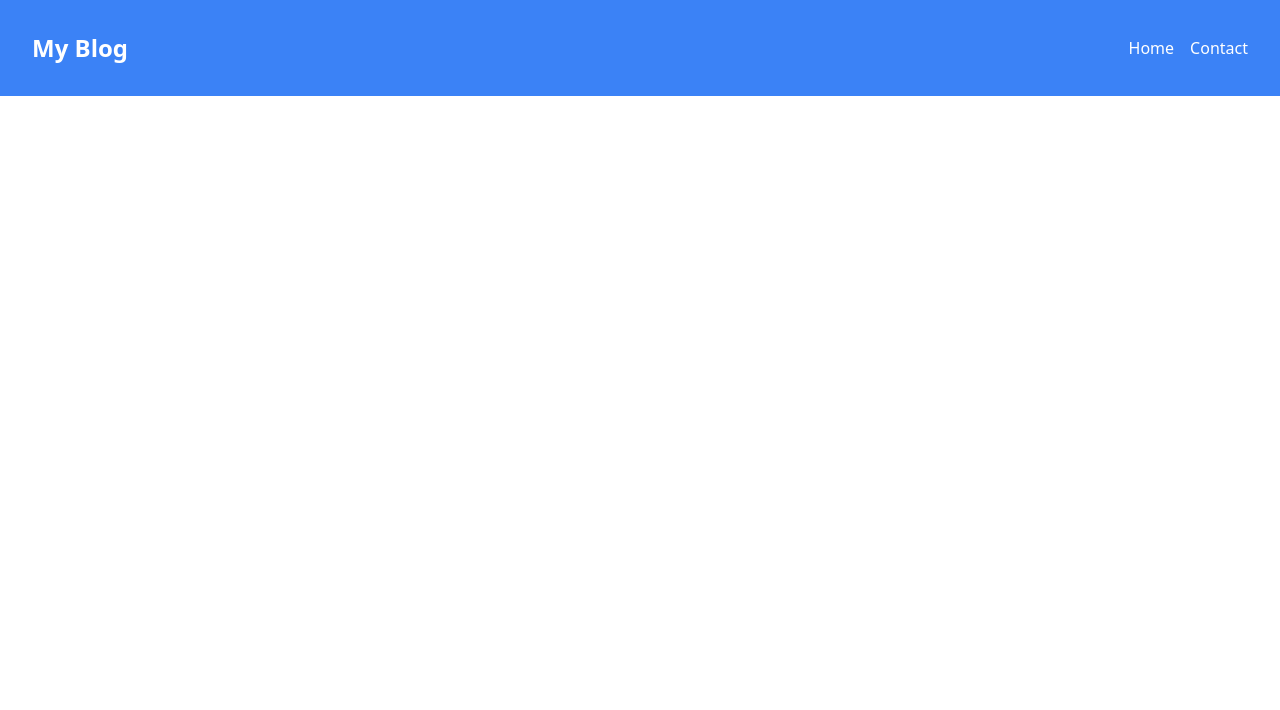
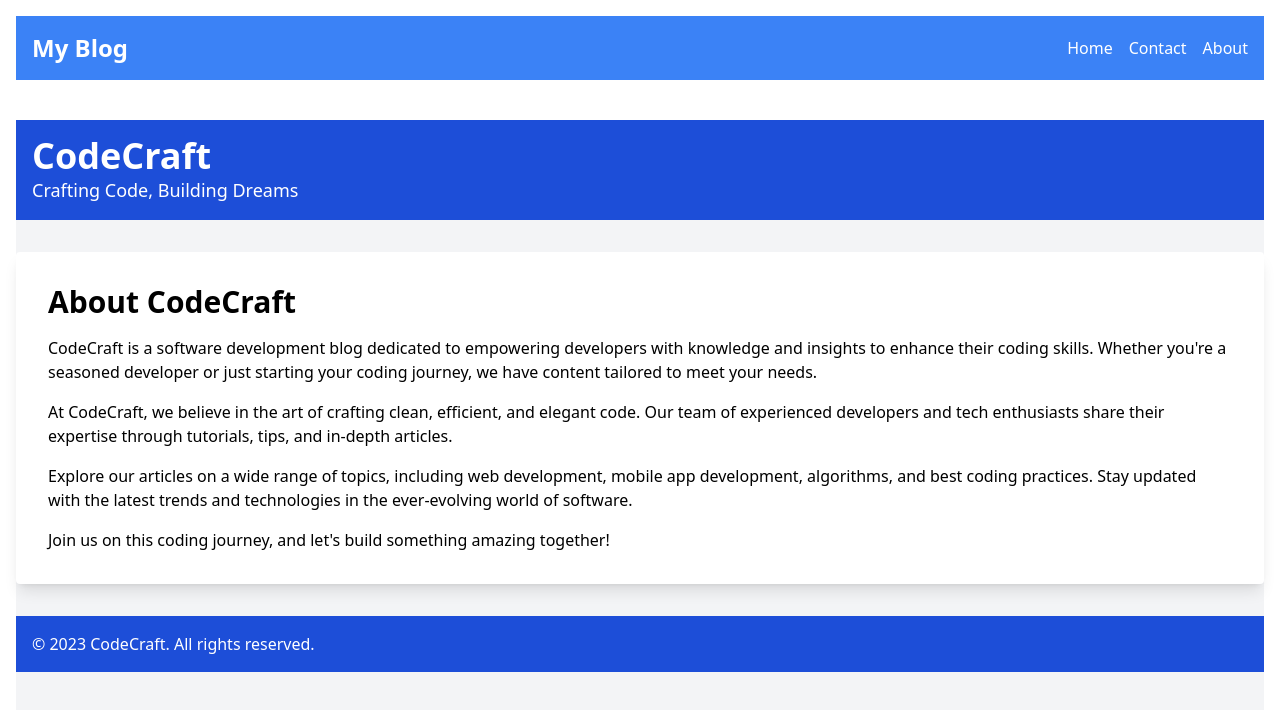
Before and after one commit to tonmoysaha/Blog-react, a React (Create React App) app: page /about in a window 1280 px wide. Shown: the top 710 px of the page. Built offline with nearby package versions, Linux system fonts and the light colour scheme.

Commit message:
about page

```diff
--- a/src/App.js
+++ b/src/App.js
@@ -3,18 +3,19 @@ import Header from "./pages/header";
 import Home from "./pages/home";
 import Contact from "./pages/contact";
 import React from "react";
+import AboutPage from "./pages/AboutPage";
 
 function App() {
     return (
         <div>
-            <nav className="bg-blue-500 p-4 text-white">
+            <nav className="p-4 text-white">
                 <BrowserRouter>
                     <Header></Header>
                     <Routes>
-                        <Route path="/" element={<Home/>}></Route>
-                        <Route path="/home" element={<Home/>}></Route>
-                        <Route path="/contact" element={<Contact/>}
-                        ></Route>
+                        <Route path="/" element={<Home/>}/>
+                        <Route path="/home" element={<Home/>}/>
+                        <Route path="/contact" element={<Contact/>}/>
+                        <Route path="/about" element={<AboutPage/>}/>
                     </Routes>
                 </BrowserRouter>
             </nav>
--- /dev/null
+++ b/src/pages/AboutPage.js
@@ -0,0 +1,45 @@
+import React from 'react';
+
+const AboutPage = () => {
+    return (
+        <div className="bg-gray-100 min-h-screen mt-10">
+            {/* Header */}
+            <header className="bg-blue-700 text-white p-4">
+                <div className="container mx-auto">
+                    <h1 className="text-4xl font-bold">CodeCraft</h1>
+                    <p className="text-lg">Crafting Code, Building Dreams</p>
+                </div>
+            </header>
+
+            {/* Main Content */}
+            <div className="container mx-auto my-8 p-8 bg-white text-black rounded shadow-lg">
+                <h2 className="text-3xl font-bold mb-4">About CodeCraft</h2>
+                <p className="mb-4">
+                    CodeCraft is a software development blog dedicated to empowering developers with knowledge and insights
+                    to enhance their coding skills. Whether you're a seasoned developer or just starting your coding journey,
+                    we have content tailored to meet your needs.
+                </p>
+                <p className="mb-4">
+                    At CodeCraft, we believe in the art of crafting clean, efficient, and elegant code. Our team of experienced
+                    developers and tech enthusiasts share their expertise through tutorials, tips, and in-depth articles.
+                </p>
+                <p className="mb-4">
+                    Explore our articles on a wide range of topics, including web development, mobile app development, algorithms,
+                    and best coding practices. Stay updated with the latest trends and technologies in the ever-evolving world of software.
+                </p>
+                <p>
+                    Join us on this coding journey, and let's build something amazing together!
+                </p>
+            </div>
+
+            {/* Footer */}
+            <footer className="bg-blue-700 text-white p-4 mt-8">
+                <div className="container mx-auto">
+                    <p>&copy; 2023 CodeCraft. All rights reserved.</p>
+                </div>
+            </footer>
+        </div>
+    );
+};
+
+export default AboutPage;
--- a/src/pages/header.js
+++ b/src/pages/header.js
@@ -1,4 +1,4 @@
-import {Link, Outlet} from "react-router-dom";
+import {Link} from "react-router-dom";
 import React from "react";
 
 
@@ -20,6 +20,10 @@ const Header = () => {
                             <Link to="/contact"
                                   className="hover:text-gray-300">Contact</Link>
                         </li>
+                        <li>
+                            <Link to="/about"
+                                  className="hover:text-gray-300">About</Link>
+                        </li>
                     </ul>
                 </div>
             </nav>
```
